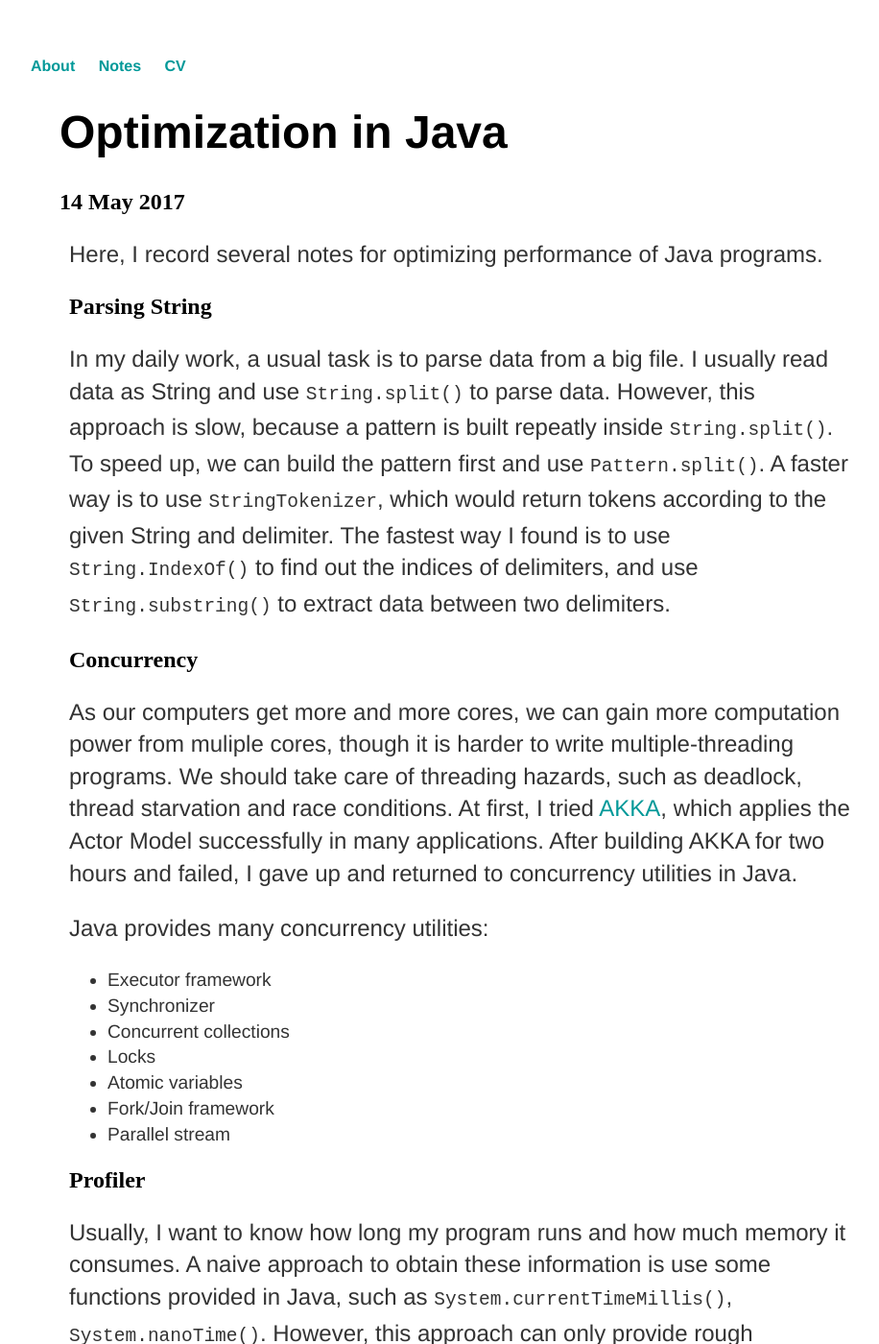
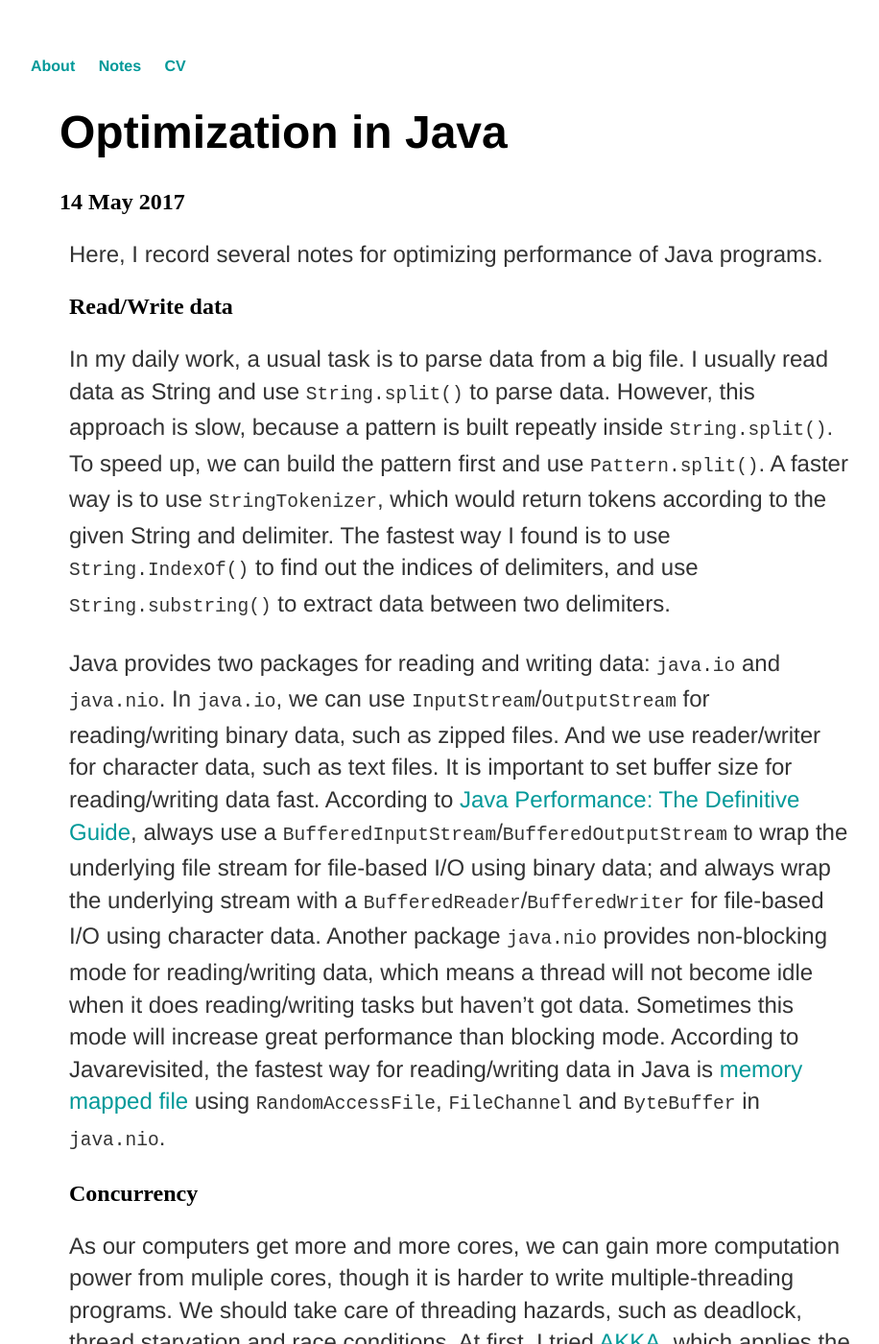
Before and after one commit to xin-huang/xin-huang.github.io, a Jekyll site: the page built from _posts/2017-05-14-Optimization-in-Java.md, in a window 1280 px wide and 1400 px high. Shown: the whole window at 96% size, without its empty margins (160-1076 px from the left). Built offline with Jekyll 4.4.1, drawn with Linux system fonts in a browser that asks for light colours; some web fonts are replaced; comment, search, counter and statistics services are not loaded.

Commit message:
Update 2017-05-14-Optimization-in-Java.md

```diff
--- a/_posts/2017-05-14-Optimization-in-Java.md
+++ b/_posts/2017-05-14-Optimization-in-Java.md
@@ -11,9 +11,11 @@ Here, I record several notes for optimizing performance of Java programs.
 
 <!-- more -->
 
-## Parsing String
+## Read/Write data
 
 In my daily work, a usual task is to parse data from a big file. I usually read data as String and use `String.split()` to parse data. However, this approach is slow, because a pattern is built repeatly inside `String.split()`. To speed up, we can build the pattern first and use `Pattern.split()`. A faster way is to use `StringTokenizer`, which would return tokens according to the given String and delimiter. The fastest way I found is to use `String.IndexOf()` to find out the indices of delimiters, and use `String.substring()` to extract data between two delimiters.
+
+Java provides two packages for reading and writing data: `java.io` and `java.nio`. In `java.io`, we can use `InputStream`/`OutputStream` for reading/writing binary data, such as zipped files. And we use reader/writer for character data, such as text files. It is important to set buffer size for reading/writing data fast. According to [Java Performance: The Definitive Guide](https://www.safaribooksonline.com/library/view/java-performance-the/9781449363512/), always use a `BufferedInputStream`/`BufferedOutputStream` to wrap the underlying file stream for file-based I/O using binary data; and always wrap the underlying stream with a `BufferedReader`/`BufferedWriter` for file-based I/O using character data. Another package `java.nio` provides non-blocking mode for reading/writing data, which means a thread will not become idle when it does reading/writing tasks but haven't got data. Sometimes this mode will increase great performance than blocking mode. According to Javarevisited, the fastest way for reading/writing data in Java is [memory mapped file](http://javarevisited.blogspot.com/2012/01/memorymapped-file-and-io-in-java.html) using `RandomAccessFile`, `FileChannel` and `ByteBuffer` in `java.nio`.
 
 ## Concurrency
 
```
